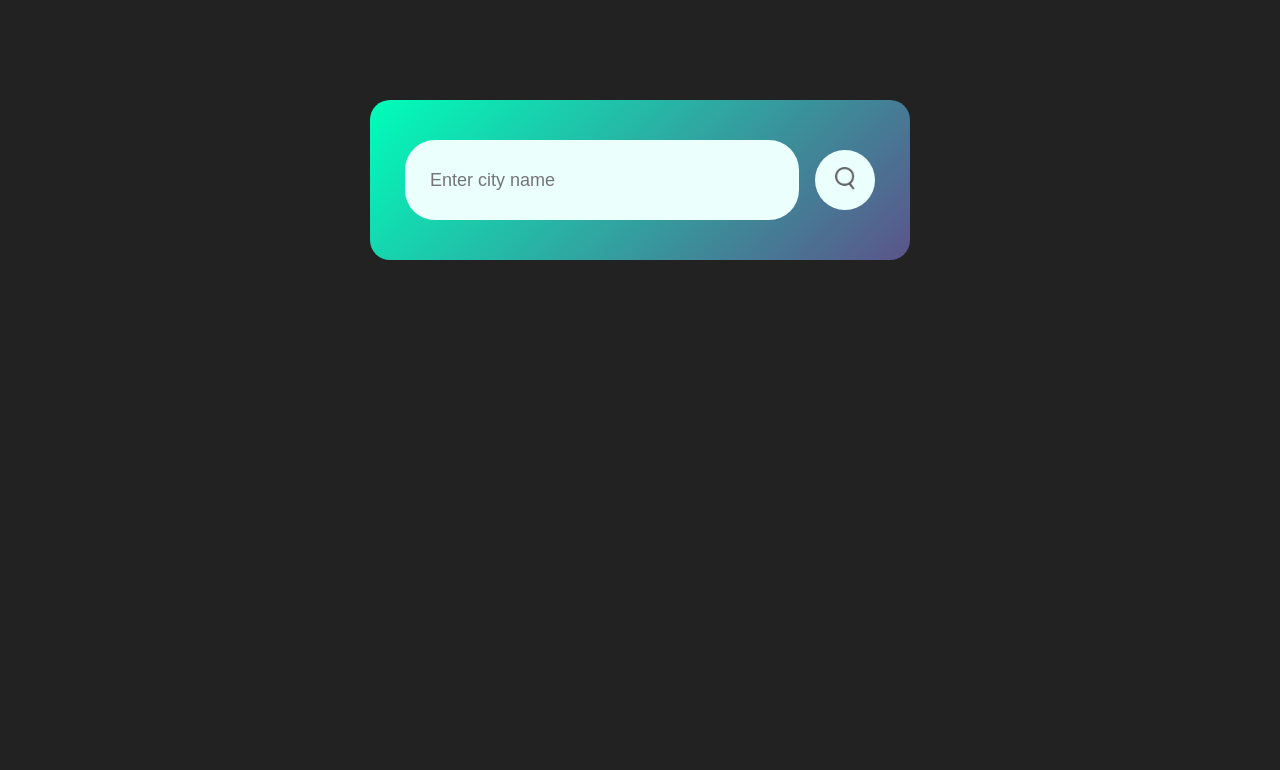
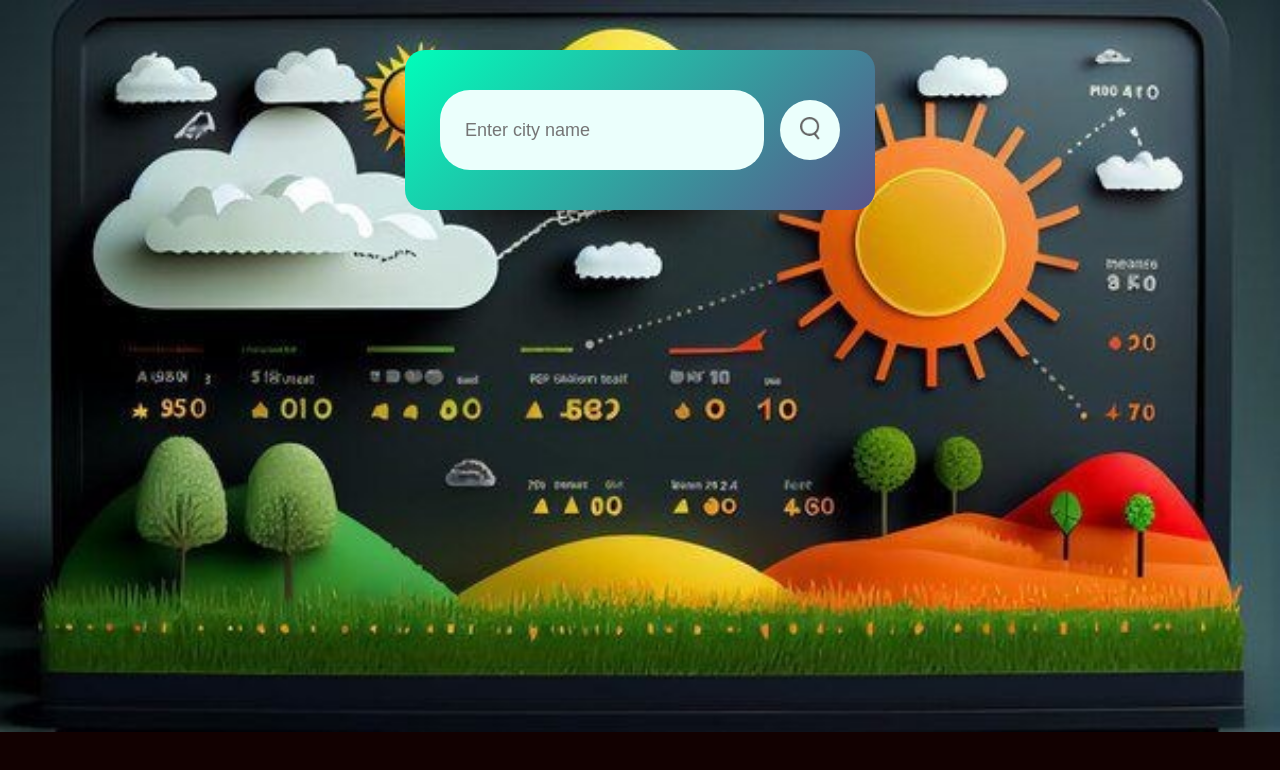
Before and after one commit to Ramprasanth7119/javascript_projects, a plain HTML site: page weather_app/index.html in a window 1280 px wide. Drawn offline with Linux system fonts and the light colour scheme.

Commit message:
Modified stylings

```diff
--- a/weather_app/script.js
+++ b/weather_app/script.js
@@ -7,7 +7,7 @@ const weatherIcon = document.querySelector(".weather-icon")
 
 async function weatherCheck(city) {
 
-    const response = await fetch(`${APIKEY}&q=${city}&appid=${APIKEY}`);
+    const response = await fetch(`https://api.openweathermap.org/data/2.5/weather?q=${city}&appid=afca847a20b75acc32c8515efc24f040`);
 
     if(response.status == 404){
 
@@ -19,8 +19,10 @@ async function weatherCheck(city) {
         var data = await response.json();
 
         console.log(data);
+
+        console.log(data);
         document.querySelector(".city").innerHTML = data.name;
-        document.querySelector(".temp").innerHTML = Math.round(data.main.temp) + "°C";
+        document.querySelector(".temp").innerHTML = Math.round(data.main.temp - 273.15) + "°C";
         document.querySelector(".humidity").innerHTML = data.main.humidity + "%";
         document.querySelector(".wind").innerHTML = data.wind.speed + "km / h";
 
--- a/weather_app/style.css
+++ b/weather_app/style.css
@@ -5,18 +5,24 @@
 }
 
 body{
-    background-color: #222;
+    background-color: #120101;
+    background-image: url('./images/background.jpeg');
+    background-repeat: no-repeat;
+    background-size: cover;
+    width: 100%;
+    height: 100%;
 }
 
 .card{
     width: 90%;
-    max-width: 470px;
+    max-width: 400px;
     background: linear-gradient(135deg , #00feba , #5b548a);
     color:#fff;
     margin: 100px auto 0;
     border-radius: 20px;
     padding: 40px 35px;
     text-align: center;
+    margin-top: 50px;
 }
 
 .search{
```
Also changed, not shown: weather_app/index.html (+2 -0 lines), weather_app/images/background.jpeg (added).
